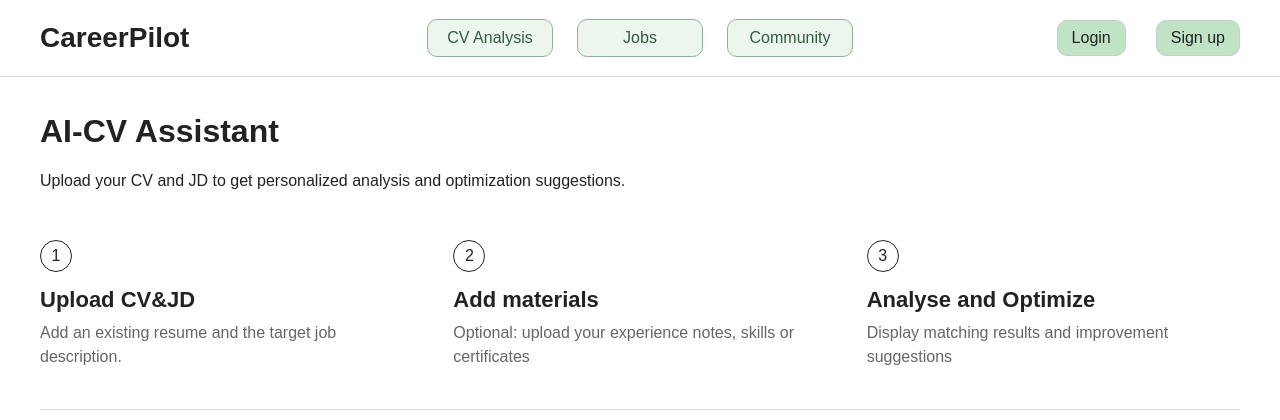
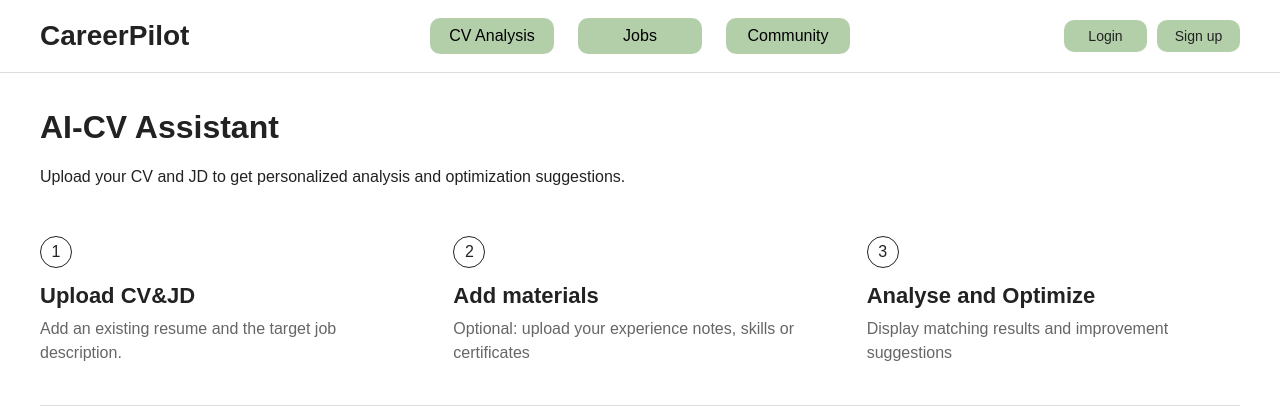
Before and after one commit to timzhang917-cmd/CareerPilot, a Django app: page / in a window 1280 px wide. Shown: the top 420 px of the page. Run offline with Django 5.2, Linux system fonts and the light colour scheme.

Commit message:
polished homepage UI

```diff
--- a/analyses/static/analyses/css/base.css
+++ b/analyses/static/analyses/css/base.css
@@ -14,7 +14,7 @@ nav {
     position: relative;
     display: flex;
     align-items: center;
-    gap: 30px;
+    gap: 10px;
     padding: 20px 40px;
 }
 
@@ -39,8 +39,8 @@ nav > form button {
     padding: 8px 14px;
     border: 1px solid #cccccc;
     border-radius: 10px;
-    background-color: rgb(166, 200, 177);
-    color: #222222;
+    background-color: #b3cfaa;
+    color: #000000;
     font-size: 14px;
 }
 
@@ -49,15 +49,18 @@ nav > form button {
 }
 
 nav > form button:hover {
-    background-color: #71a696;
+    background-color: #9dcb91;
 }
 
 /* 登录前的 Login 和 Sign up 按钮 */
 .auth-button {
+    width: 55px;
     padding: 8px 14px;
-    border: 1px solid #cccccc;
+    text-align: center;
+    border: none;
     border-radius: 10px;
-    background-color: rgb(192, 227, 198);
+    background-color: #b3cfaa;
+    font-size: 14px;
 }
 
 .auth-button:hover {
@@ -78,22 +81,20 @@ nav > form button:hover {
     min-width: 88px;
     padding: 9px 18px;
 
-    border: 1px solid #8fb09a;
+    border: none;
     border-radius: 10px;
 
-    color: #315d3f;
-    background-color: #edf5ef;
+    color: #000000;
+    background-color: #b3cfaa;
 
     text-align: center;
 
     transition:
         background-color 0.2s ease,
-        border-color 0.2s ease,
         transform 0.2s ease;
 }
 
 .main-nav a:hover {
-    border-color: #527d61;
-    background-color: #dcebe0;
+    background-color: #9dcb91;
     transform: translateY(-1px);
 }
```
